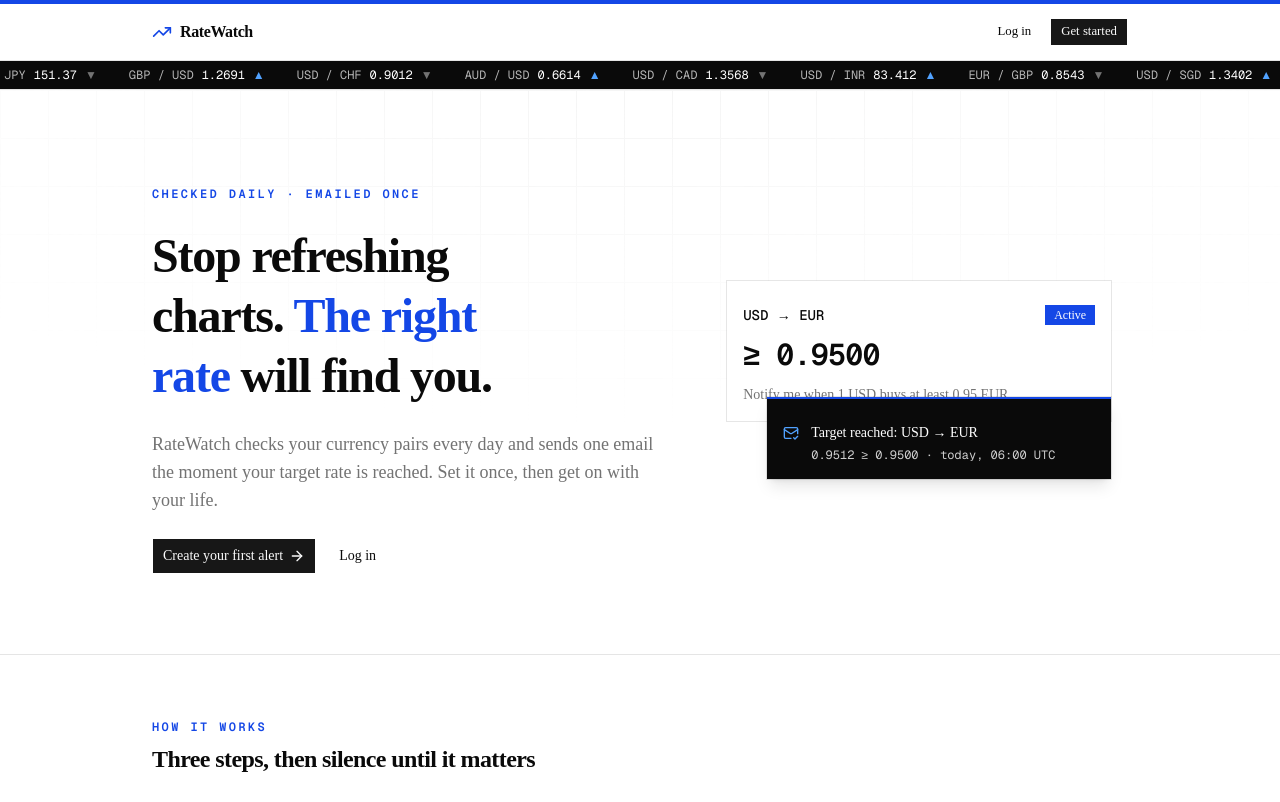
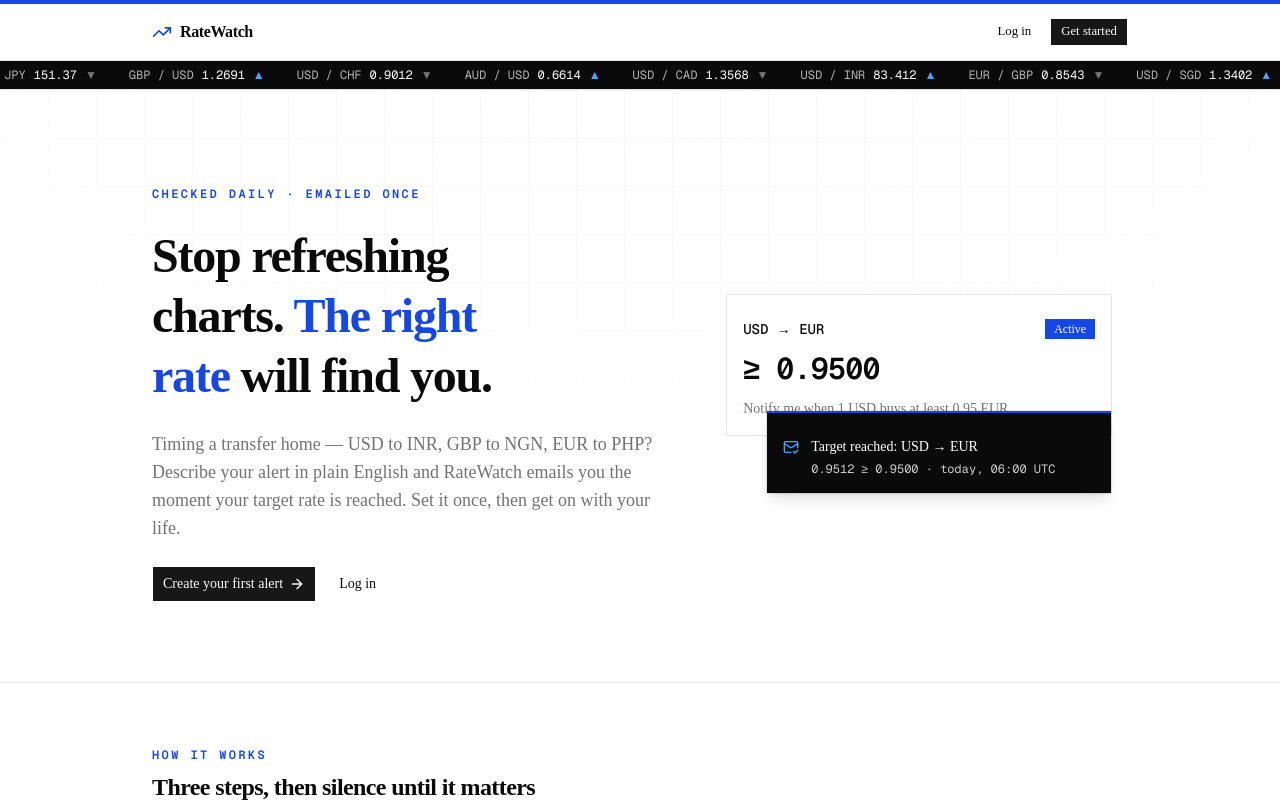
Before and after one commit to aryakr4/exchange, a Next.js app: page / in a window 1280 px wide. Shown: the top 802 px of the page. Built offline with nearby package versions, Linux system fonts and the light colour scheme; no server answers.

Commit message:
docs: document ANTHROPIC_API_KEY; lead with remittance/plain-English story

```diff
--- a/src/app/(marketing)/page.tsx
+++ b/src/app/(marketing)/page.tsx
@@ -120,9 +120,10 @@ export default function LandingPage() {
               you.
             </h1>
             <p className="text-muted-foreground max-w-prose text-lg">
-              RateWatch checks your currency pairs every day and sends one
-              email the moment your target rate is reached. Set it once,
-              then get on with your life.
+              Timing a transfer home — USD to INR, GBP to NGN, EUR to PHP?
+              Describe your alert in plain English and RateWatch emails you
+              the moment your target rate is reached. Set it once, then get
+              on with your life.
             </p>
             <div className="flex flex-wrap items-center gap-3">
               <Button size="lg" asChild>
```
Also changed, not shown: 2 other files (tests, documents, lock files or other folders).
